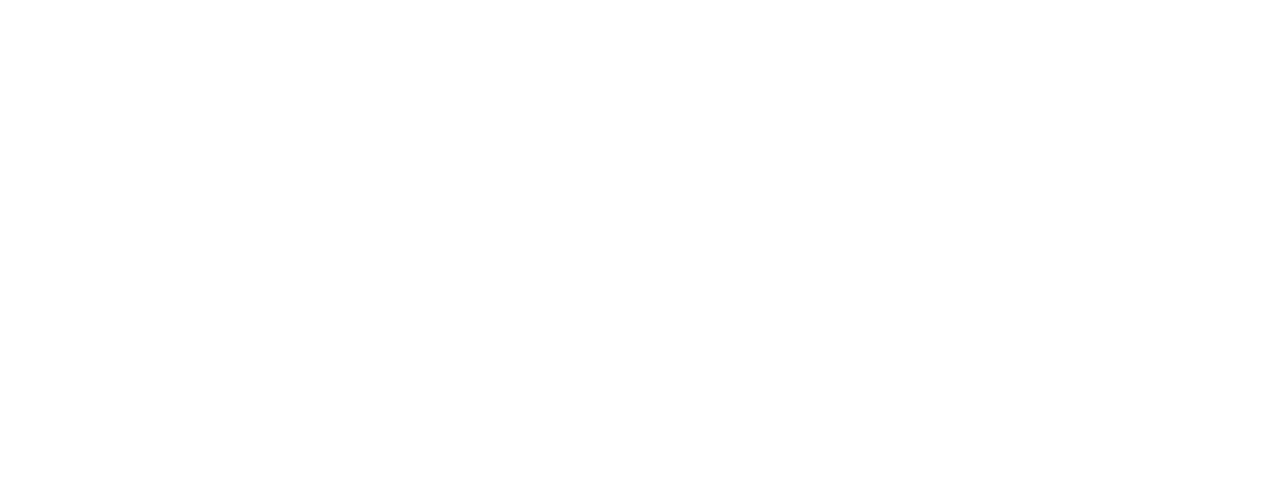
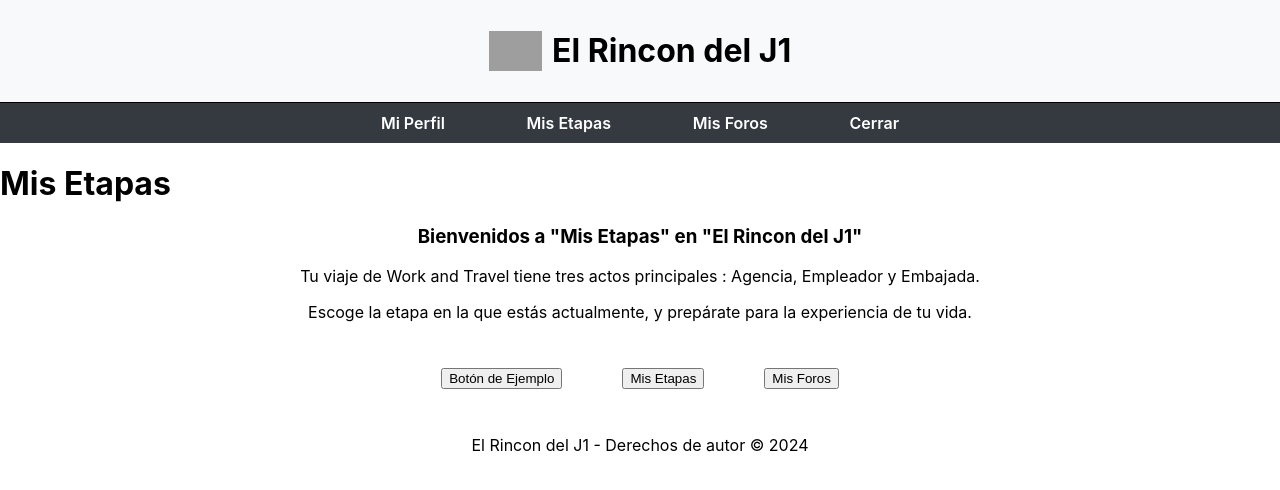
Before and after one commit to angelo808/Software2_RinconJ1, a React (Create React App) app: page /mis-etapas in a window 1280 px wide. Before the commit this address had no page. Shown: the top 490 px of the page. Built offline with nearby package versions, Linux system fonts and the light colour scheme; grey boxes are pictures that could not be loaded.

Commit message:
actualizando pantallas

```diff
--- a/src/App.css
+++ b/src/App.css
@@ -1,5 +1,6 @@
 .App {
   text-align: center;
+
 }
 
 .App-logo {
--- a/src/App.js
+++ b/src/App.js
@@ -3,6 +3,7 @@
 import Home from './Paginas/Home/home';
 /*import Abouts from './Paginas/About/About';}*/
 import { BrowserRouter as Router, Route, Routes } from 'react-router-dom';
+import MisEtapas from './Paginas/MisEtapas/misEtapas';
 
 const homeSidebarItems = [
   { label: 'Información', href: '#home' },
@@ -11,18 +12,12 @@
   { label: 'Registrarse', href: '#contact' }
 ];
 
-/*const aboutSidebarItems = [
-  { label: 'Nuestra Historia', href: '#history' },
-  { label: 'Misión', href: '#mission' },
-  { label: 'Visión', href: '#vision' },
-  { label: 'Valores', href: '#values' }
-];*/
-
 function App() {
   return (
     <Router>
       <Routes>
         <Route path="/" element={<HomeLayout />} />
+        <Route path="/mis-etapas" element={<MisEtapas/>}/>
       </Routes>
     </Router>
   );
--- a/src/Assets/estilos/index.css
+++ b/src/Assets/estilos/index.css
@@ -5,6 +5,7 @@
     sans-serif;
   -webkit-font-smoothing: antialiased;
   -moz-osx-font-smoothing: grayscale;
+
 }
 
 code {
--- /dev/null
+++ b/src/Componentes/Button/Button.css
@@ -0,0 +1,4 @@
+button{
+    margin: 30px;
+
+}
--- /dev/null
+++ b/src/Componentes/Button/Button.js
@@ -0,0 +1,12 @@
+import React from 'react';
+import './Button.css'
+
+function Boton({ onClick, children, className }) {
+  return (
+    <button className={className} onClick={onClick}>
+      {children}
+    </button>
+  );
+}
+
+export default Boton;
--- a/src/Componentes/Header/header.css
+++ b/src/Componentes/Header/header.css
@@ -1,9 +1,10 @@
 .header {
-    background-color: #f8f9fa;
-    display: flex;
-    align-items: center;
-    padding: 10px 20px;
-    border-bottom: 1px solid #dee2e6;
+  background-color: #f8f9fa;
+  display: flex;
+  align-items: center;
+  padding: 10px 20px;
+  border-bottom: 1px solid #000000;
+  justify-content: center;
   }
 
   .logo {
--- a/src/Componentes/Header/header.js
+++ b/src/Componentes/Header/header.js
@@ -4,8 +4,8 @@
 function Header() {
   return (
     <header className="header">
-      <img src="/path/to/logo.png" alt="Logo de la Empresa" className="logo" />
-      <h1>Nombre de la Empresa</h1>
+      <img src='../Assets/imagenes/pika' alt="Logo de la Empresa" className="logo" />
+      <h1>El Rincon del J1</h1>
     </header>
   );
 }
--- /dev/null
+++ b/src/Componentes/LayoutMisEtapas/layoutMisEtapas.css
@@ -0,0 +1,4 @@
+.pie{
+    text-align: center;
+    align-items: center;
+}
--- /dev/null
+++ b/src/Componentes/LayoutMisEtapas/layoutMisEtapas.js
@@ -0,0 +1,23 @@
+// MisEtapasLayout.js
+
+import React from 'react';
+import Header from '../Header/header'
+import Nav from '../Nav/nav'
+import './layoutMisEtapas.css'
+
+function MisEtapasLayout({ children }) {
+  return (
+    <div className="container">
+      <Header/>
+      <Nav/>
+      <main>
+        {children}
+      </main>
+      <footer className="pie">
+        <p>El Rincon del J1 - Derechos de autor © 2024</p>
+      </footer>
+    </div>
+  );
+}
+
+export default MisEtapasLayout;
--- a/src/Componentes/Nav/nav.js
+++ b/src/Componentes/Nav/nav.js
@@ -1,14 +1,15 @@
 import React from 'react';
 import './nav.css';
+import { Link } from 'react-router-dom';
 
 function Nav() {
   return (
     <nav className="nav">
       <ul>
-        <li><a href="#home">Inicio</a></li>
-        <li><a href="#about">Acerca de</a></li>
-        <li><a href="#services">Servicios</a></li>
-        <li><a href="#contact">Contacto</a></li>
+        <li><Link to ="/mi-perfil"> Mi Perfil</Link></li>
+        <li><Link to ="/mis-etapas"> Mis Etapas</Link></li>
+        <li><Link to ="/mis-foros"> Mis Foros</Link></li>
+        <li><Link to ="/login"> Cerrar</Link></li>
       </ul>
     </nav>
   );
--- /dev/null
+++ b/src/Paginas/MisEtapas/misEtapas.css
@@ -0,0 +1,4 @@
+.contenido{
+    text-align: center;
+    align-items: center;
+}
--- /dev/null
+++ b/src/Paginas/MisEtapas/misEtapas.js
@@ -0,0 +1,36 @@
+import React from 'react';
+import LayoutMisEtapas from '../../Componentes/LayoutMisEtapas/layoutMisEtapas';
+import './misEtapas.css';
+import Button from '../../Componentes/Button/Button';
+
+
+
+
+const homeSidebarItems = [
+    { label: 'Información', href: '#home' },
+    { label: 'Test', href: '#about' },
+    { label: 'Seleccionar Agencia', href: '#services' },
+    { label: 'Registrarse', href: '#contact' }
+  ];
+function MisEtapas() {
+  // Contenido de MisEtapas
+  const handleClick = () => {
+    console.log('Botón clickeado');
+  };
+  return (
+    <LayoutMisEtapas sidebarItems={homeSidebarItems}>
+      <h1>Mis Etapas</h1>
+      <div className='contenido'>
+
+        <h3>Bienvenidos a "Mis Etapas" en "El Rincon del J1" </h3>
+        <p>Tu viaje de Work and Travel tiene tres actos principales : Agencia, Empleador y Embajada.</p>
+        <p>Escoge la etapa en la que estás actualmente, y prepárate para la experiencia de tu vida.</p>
+        <Button onClick={handleClick}>Botón de Ejemplo</Button>
+        <Button onClick={handleClick}>Mis Etapas</Button>
+        <Button onClick={handleClick}>Mis Foros</Button>
+      </div>
+    </LayoutMisEtapas>
+  );
+}
+
+export default MisEtapas;
```
Also changed, not shown: src/Assets/imagenes/pika.jpeg (added).
